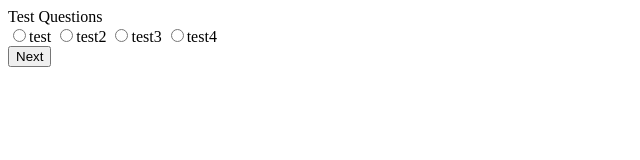
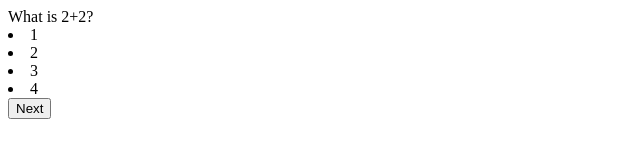
Before and after one commit to plotinusspascual/code-quiz, a plain HTML site: page index.html in a window 1280 px wide. Both pictures are taken after a click on the button "Start". Shown: the whole page, without its empty margins (0-640 px from the left). Drawn offline with Linux system fonts and the light colour scheme.

Commit message:
populated question and answers in jscript

```diff
--- a/index.html
+++ b/index.html
@@ -11,10 +11,10 @@
   <div id="main-container" class="hide">
     <div id="question">Test Questions</div>
     <form id="answers">
-      <input type="radio" name="choice" id="choice1">test
-      <input type="radio" name="choice" id="choice2">test2
-      <input type="radio" name="choice" id="choice3">test3
-      <input type="radio" name="choice" id="choice4">test4
+      <li id="choice"><input type="radio" name="choice">test</li>
+      <li id="choice"><input type="radio" name="choice">test</li>
+      <li id="choice"><input type="radio" name="choice">test</li>
+      <li id="choice"><input type="radio" name="choice">test</li>
     </form>
   </div>
   <button id="start-button">Start</button>
--- a/script.js
+++ b/script.js
@@ -1,23 +1,39 @@
+//global variables pointing to id's/classes containers in html
+
 var startButton = document.getElementById("start-button");
-const nextButton = document.getElementById("next-button");
-const mainContainer = document.getElementById("main-container");
+let nextButton = document.getElementById("next-button");
+let mainContainer = document.getElementById("main-container");
+let answerChoices = document.querySelectorAll("#choice");
+let askedQuestions = document.getElementById("question");
 
-var choices = document.getElementById("")
-
+// Start Button to start game
 startButton.addEventListener("click", startGame);
 
+// Show's hidden container when start button is clicked
+// Will add timer later
 function startGame(){
   startButton.classList.add("hide");
   mainContainer.classList.remove("hide");
+  showQuestions();
 }
 
+// Test questions for now
+let questions =
+  {
+    question: "What is 2+2?",
+    answers: ['1','2','3','4'],
+    correct: 3
+  }
 
-const questions = [
-  {
-    question: 'What is 2+2?',
-    answers: [
-      { text: '4', correct: true },
-      { text: '1', correct: false}
-    ]
-  }
-]
+// Populate list in html with array of questions and answers
+
+function showQuestions(){
+
+  askedQuestions.textContent = questions.question;
+
+  answerChoices.forEach(function(element, index){
+    element.textContent = questions.answers[index];
+  });
+
+  console.log(answerChoices);
+}
```
